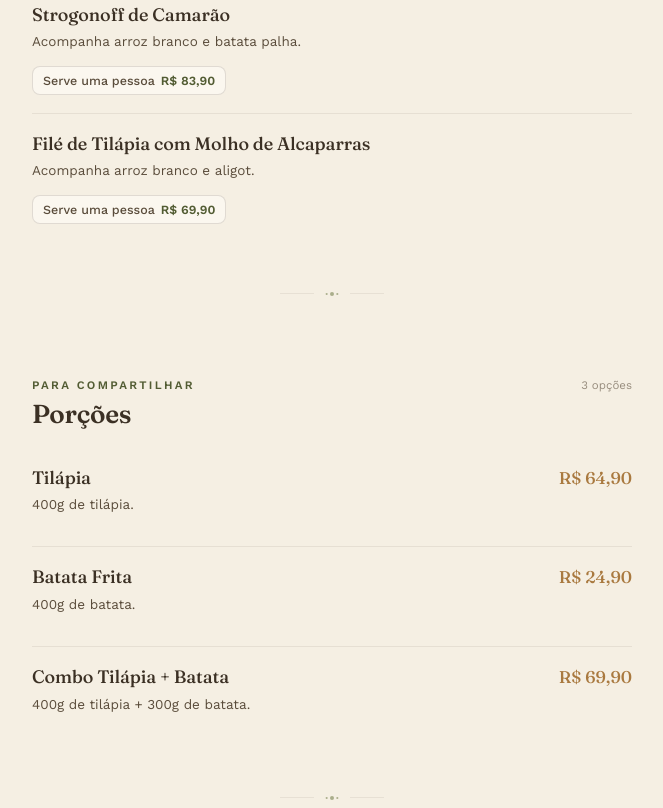
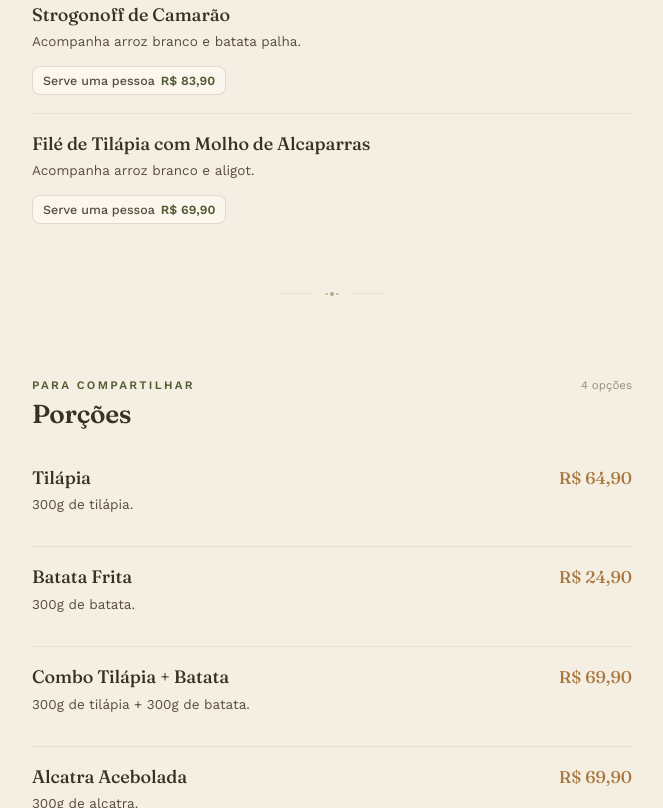
Before and after one commit to restaurantefamiliacalasans-lab/cardapio, a plain HTML site: page index.html in a window 1280 px wide. Shown: the part 1992-2800 px from the top of the page, without its empty margins (308-971 px from the left). Drawn offline with nearby package versions, Linux system fonts and the light colour scheme.

Commit message:
Add files via upload
new index

```diff
--- a/index.html
+++ b/index.html
@@ -441,7 +441,7 @@
 
     <div class="item">
       <div class="item-top"><span class="item-name">Fettuccine Alfredo c/ Mignon</span></div>
-      <p class="item-desc">Fettuccine envolvido em cremoso molho Alfredo, com espinafre e tomates cereja, finalizado com parmesão e acompanhado de tiras de filé-mignon grelhado.</p>
+      <p class="item-desc">Fettuccine envolvido em cremoso molho Alfredo, com espinafre e tomates cereja, finalizado com parmesão e acompanhado de filé-mignon grelhado.</p>
       <div class="item-sizes">
         <span class="size-tag"><span class="size-label">Serve uma pessoa</span><span class="size-price">R$ 69,90</span></span>
       </div>
@@ -527,7 +527,7 @@
   <section class="section" id="porcoes">
     <div class="section-head">
       <span class="section-eyebrow">Para compartilhar</span>
-      <span class="section-count">3 opções</span>
+      <span class="section-count">4 opções</span>
     </div>
     <h2>Porções</h2>
 
@@ -536,7 +536,7 @@
         <span class="item-name">Tilápia</span>
         <span class="item-price-single">R$ 64,90</span>
       </div>
-      <p class="item-desc">400g de tilápia.</p>
+      <p class="item-desc">300g de tilápia.</p>
     </div>
 
     <div class="item">
@@ -544,7 +544,7 @@
         <span class="item-name">Batata Frita</span>
         <span class="item-price-single">R$ 24,90</span>
       </div>
-      <p class="item-desc">400g de batata.</p>
+      <p class="item-desc">300g de batata.</p>
     </div>
 
     <div class="item">
@@ -552,7 +552,15 @@
         <span class="item-name">Combo Tilápia + Batata</span>
         <span class="item-price-single">R$ 69,90</span>
       </div>
-      <p class="item-desc">400g de tilápia + 300g de batata.</p>
+      <p class="item-desc">300g de tilápia + 300g de batata.</p>
+    </div>
+
+    <div class="item">
+      <div class="item-top">
+        <span class="item-name">Alcatra Acebolada</span>
+        <span class="item-price-single">R$ 69,90</span>
+      </div>
+      <p class="item-desc">300g de alcatra.</p>
     </div>
   </section>
 
@@ -574,7 +582,7 @@
         <span class="item-name">Caesar Salad Tradicional</span>
         <span class="item-price-single">R$ 39,90</span>
       </div>
-      <p class="item-desc">Alface selecionada fresca e crocante, croutons artesanais, lascas de parmesão e o clássico molho Caesar preparado na casa, finalizado com pimenta-do-reino moída na hora.</p>
+      <p class="item-desc">Alface selecionada fresca e crocante, croutons artesanais, parmesão e o clássico molho Caesar preparado na casa, finalizado com pimenta-do-reino moída na hora.</p>
     </div>
 
     <div class="item">
@@ -582,7 +590,7 @@
         <span class="item-name">Caesar Salad com Frango Grelhado</span>
         <span class="item-price-single">R$ 49,90</span>
       </div>
-      <p class="item-desc">A clássica Caesar Salad preparada com alface selecionada fresca e crocante, croutons artesanais, lascas de parmesão e molho Caesar da casa, acompanhada de suculento peito de frango grelhado e fatiado.</p>
+      <p class="item-desc">A clássica Caesar Salad preparada com alface selecionada fresca e crocante, croutons artesanais, parmesão e molho Caesar da casa, acompanhada de suculento peito de frango grelhado e fatiado.</p>
     </div>
   </section>
 
```
